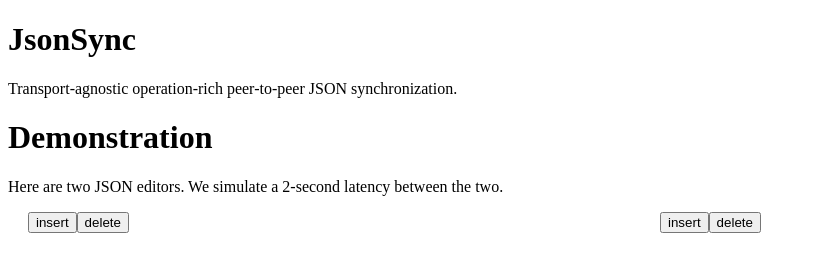
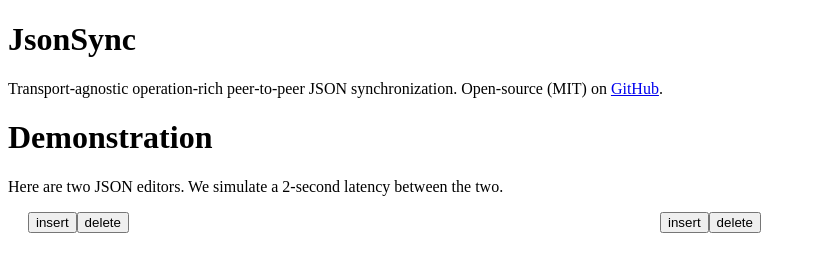
Before and after one commit to espadrine/jsonsync, a website: page index.html in a window 1280 px wide. Shown: the whole page, without its empty margins (0-816 px from the left). Drawn offline with Linux system fonts and the light colour scheme.

Commit message:
MIT license

```diff
--- a/index.html
+++ b/index.html
@@ -2,6 +2,7 @@
 
 <h1> JsonSync </h1>
 <p>Transport-agnostic operation-rich peer-to-peer JSON synchronization.
+Open-source (MIT) on <a href='https://github.com/espadrine/jsonsync'>GitHub</a>.
 </p>
 
 <h1> Demonstration </h1>
```
Also changed, not shown: 1 other file.
